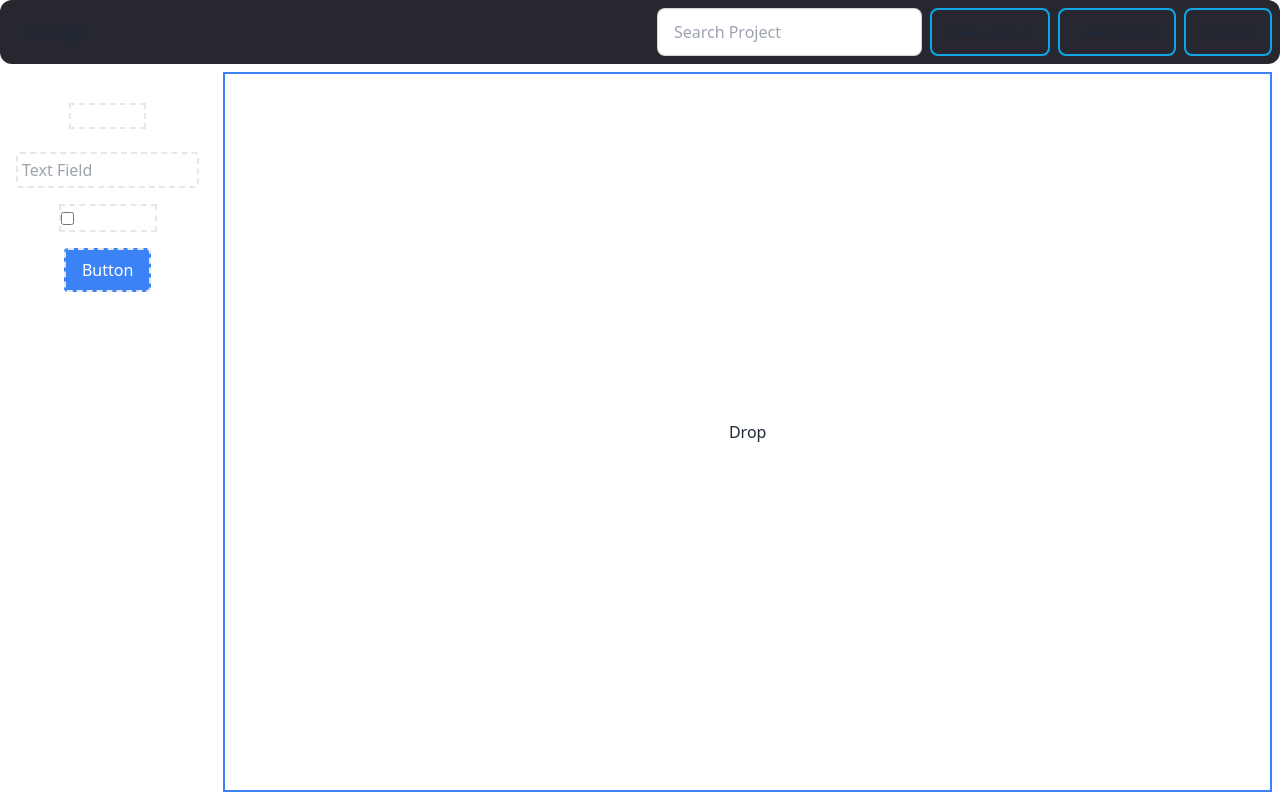
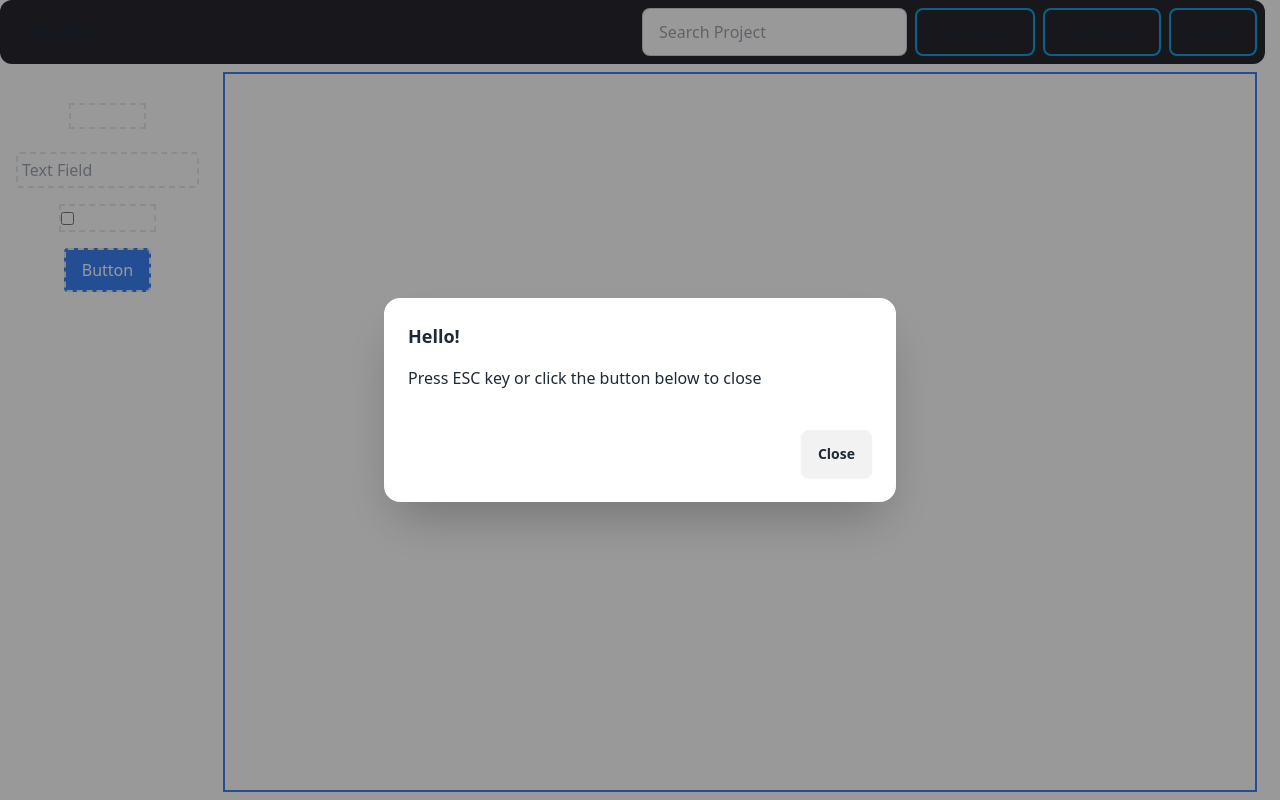
Before and after one commit to harshraj1512/dragdrop, a React (Vite) app in the folder Frontend/: page / in a window 1280 px wide. Both pictures are taken after a click on the button "publish". Built offline with nearby package versions, Linux system fonts and the light colour scheme.

Commit message:
adding preview

```diff
--- a/Frontend/src/components/Home.jsx
+++ b/Frontend/src/components/Home.jsx
@@ -13,10 +13,10 @@ function Home(props) {
 
 
   return (
-    <div ref={setNodeRef} className={`${style}  flex flex-col w-full border items-center justify-center m-2`}>
+    <div ref={setNodeRef} className={`${style}  flex flex-wrap gap-4 w-full border items-center justify-center m-2`}>
       {props.dropped.length === 0 && <h3>Drop</h3>}
       {props.dropped.map((item, index)=> (
-        <div key={index}>
+        <div className='m-2' key={index}>
           {item.content}
         </div>
       ))}
--- a/Frontend/src/components/Navbar.jsx
+++ b/Frontend/src/components/Navbar.jsx
@@ -1,6 +1,10 @@
 import React from 'react'
+import Publish from './Publish';
 
 function Navbar() {
+  const openModal  = () => {
+    document.getElementById("my_modal_1").showModal();
+  };
   return (
     <>
     <div className="min-w-fit container ">
@@ -27,7 +31,7 @@ function Navbar() {
               <a>Load layout</a>
             </div>
           </button>
-          <button className="btn btn-ghost border-solid border-2 border-sky-500">
+          <button onClick={openModal} className="btn btn-ghost border-solid border-2 border-sky-500">
             <div className="indicator gap-2 items-center">
               <a>publish</a>
             </div>
@@ -35,6 +39,7 @@ function Navbar() {
         </div>
       </div>
     </div>
+    <Publish/>
   </>
   )
 }
--- a/Frontend/src/components/Publish.jsx
+++ b/Frontend/src/components/Publish.jsx
@@ -1,9 +1,26 @@
-import React from 'react'
+import React from "react";
 
 function Publish() {
+
   return (
-    <div>Publish</div>
-  )
+    <>
+      <div>
+        <dialog id="my_modal_1" className="modal">
+          <div className="modal-box">
+            <h3 className="font-bold text-lg">Hello!</h3>
+            <p className="py-4">
+              Press ESC key or click the button below to close
+            </p>
+            <div className="modal-action">
+              <form method="dialog">
+                <button className="btn">Close</button>
+              </form>
+            </div>
+          </div>
+        </dialog>
+      </div>
+    </>
+  );
 }
 
-export default Publish
+export default Publish;
```
